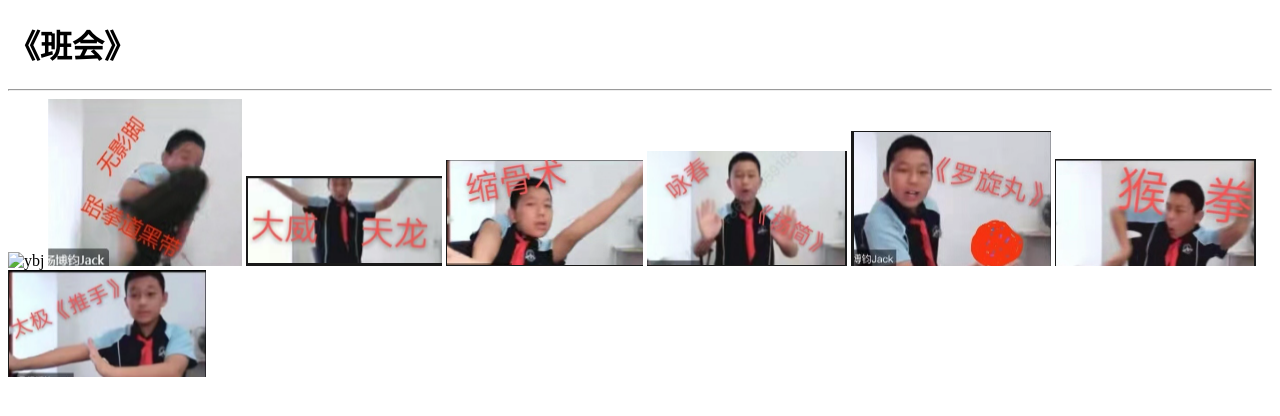
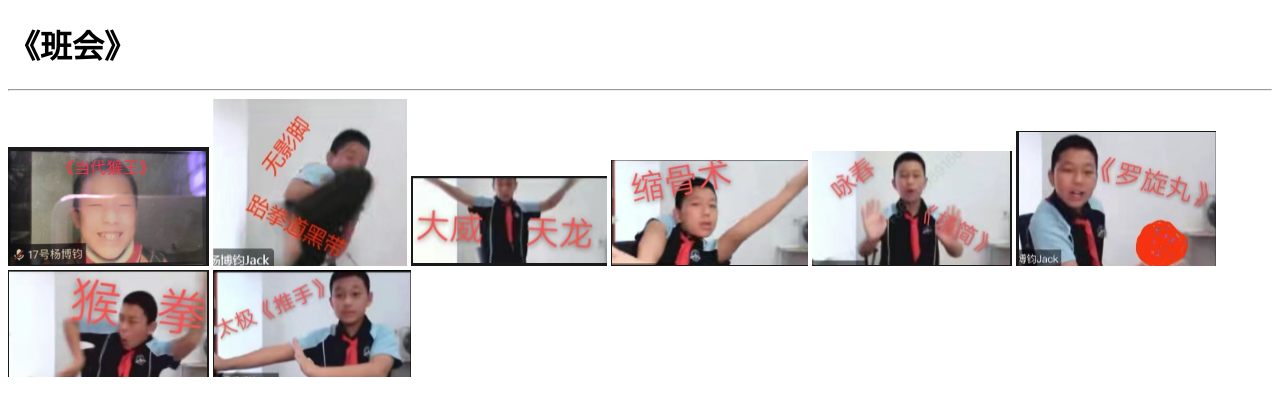
Before and after one commit to lucifer-eason/fractide, a plain HTML site: page index.html in a window 1280 px wide. Drawn offline with Linux system fonts and the light colour scheme.

Commit message:
Fix image tag formatting in index.html

```diff
--- a/index.html
+++ b/index.html
@@ -9,7 +9,7 @@
     <header>
     <h1>《班会》</h1>
     <hr />
-    <img src="/YBJ/屏幕截图 2026-03-26 125736.png" alt="ybj">
+    <img src="/屏幕截图 2026-03-26 125736.png" alt="ybj">
     <img src="/屏幕截图 2026-03-26 125807.png" alt="ybj">
     <img src="/屏幕截图 2026-03-26 125813.png" alt="ybj">
     <img src="/屏幕截图 2026-03-26 125821.png" alt="ybj">
```
